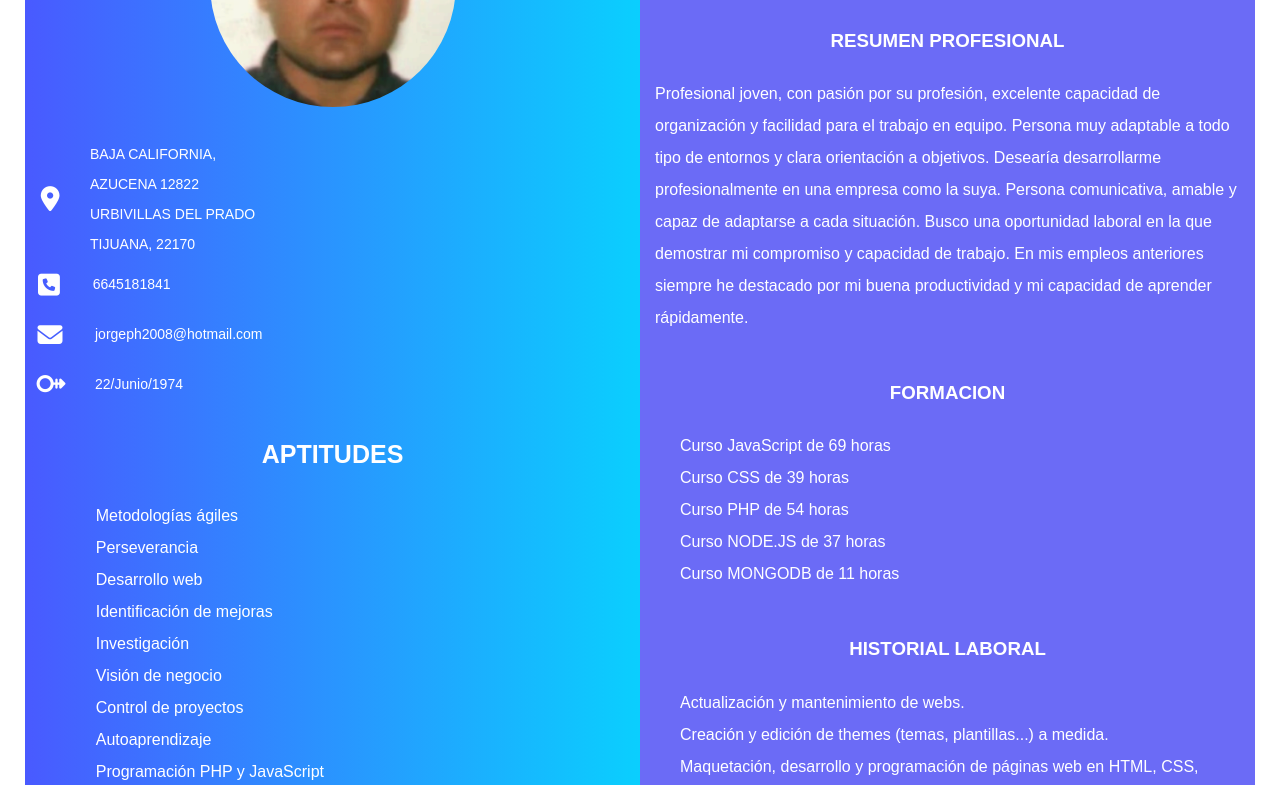
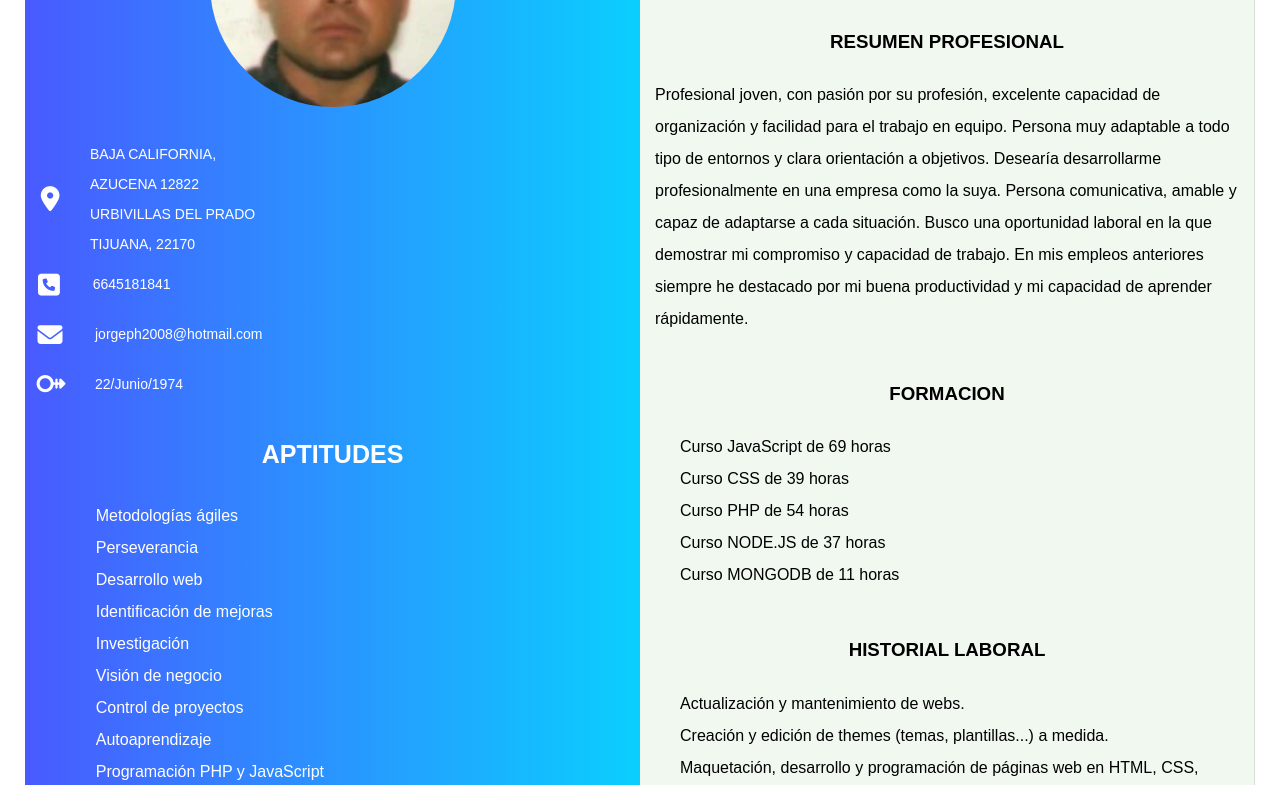
Before and after one commit to ProyectsWeb/mi-curriculum-web, a plain HTML site: page index.html in a window 1280 px wide. Shown: the part 199-984 px from the top of the page. Drawn offline with Linux system fonts and the light colour scheme.

Commit message:
Editando el color de fondo

```diff
--- a/scss/style.scss
+++ b/scss/style.scss
@@ -42,15 +42,12 @@ p{
     margin: 4rem 2.5rem;
     height: auto;
     color: #fff;
-}
 
-@media (max-width: 500px) {
-    .container{
-        /* display: grid; */
-        grid-template-columns: 1fr;
-      /*   margin: 4rem 2.5rem;
-        height: auto;
-        color: #fff; */
+
+    @media (max-width: 500px) {
+        &{
+            grid-template-columns: 1fr;
+        }
     }
 }
 
@@ -160,8 +157,11 @@ p{
 
 .mis-habilidades{
     width: 100%;
-    background-color: #3333f3b9;
-
+    background-color: #ebf5eab9;
+    color: #000;
+    border: 1px solid rgba(133, 131, 131, 0.219);
+    border-left: none;
+    border-radius: .5rem;
 
 
    .h2-habilidades{
@@ -175,22 +175,17 @@ p{
     font-size: 1.6rem;
     margin: 1.5rem;
    }
-
-
-
 }
 
 
 .mi-formacion{
     margin-top: 4rem;
-
     ul{
         li{
             list-style: none;
         }
     }
    }
-
 
    .box-historial{
     margin-top: 4rem;
@@ -200,6 +195,5 @@ p{
     };
     li{
         list-style: none;
-
     }
    }
```
Also changed, not shown: css/style.css, 1 other file.
